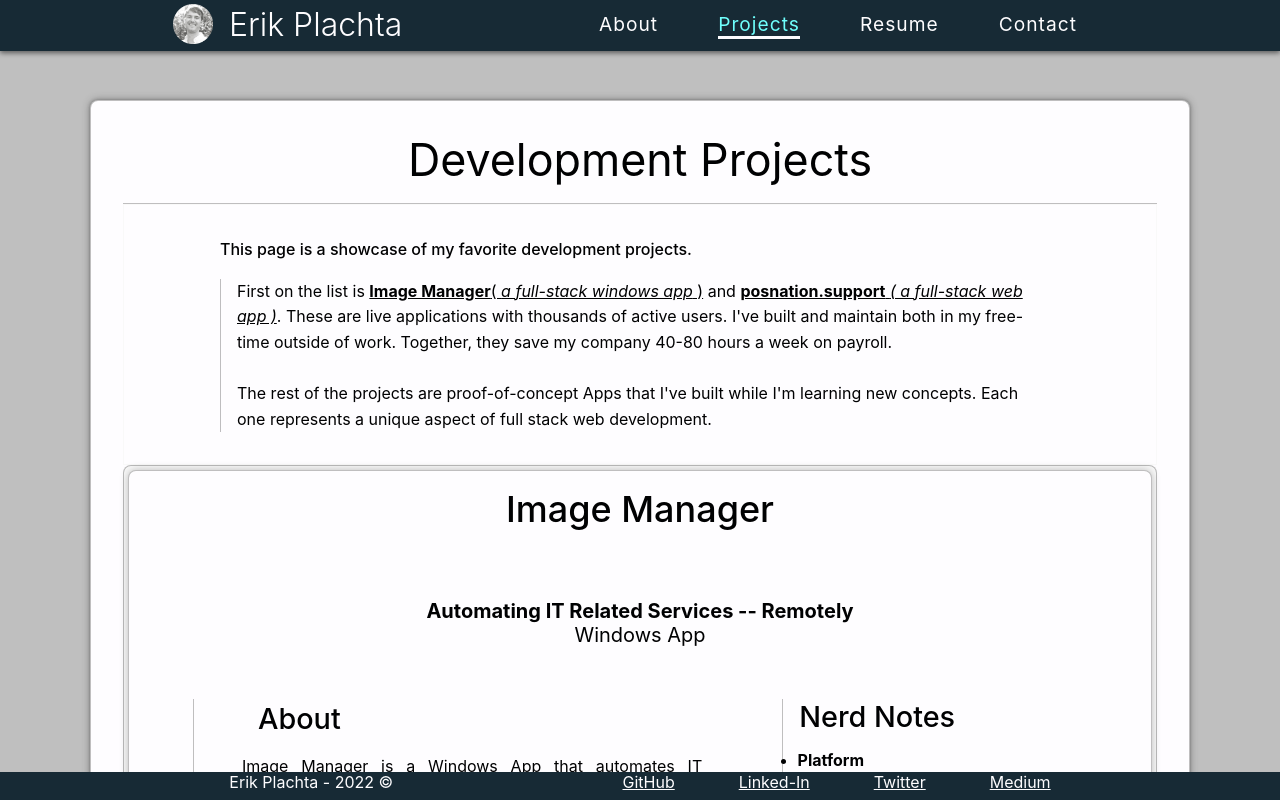
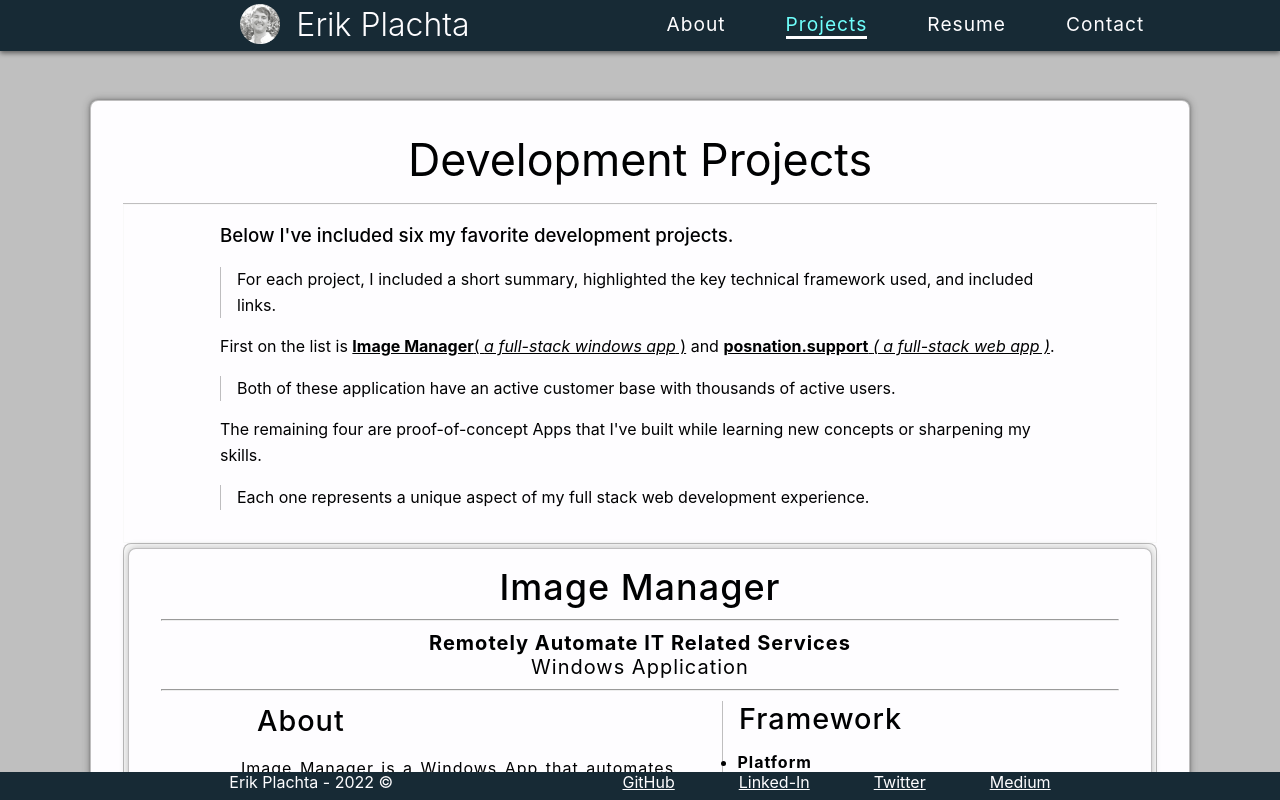
Before and after one commit to ErikPlachta/ErikPlachta, a React (Create React App) app: page / in a window 1280 px wide. Both pictures are taken after a click on the element "Projects". Shown: the top 800 px of the page. Built offline with nearby package versions, Linux system fonts and the light colour scheme; no server answers.

Commit message:
Massive cleanup on styling and content on Projects

```diff
--- a/src/assets/css/styles.css
+++ b/src/assets/css/styles.css
@@ -219,7 +219,7 @@ nav {
     flex-direction: row;
     justify-content: space-between;
     padding: 0 1rem;
-    margin: auto;
+    margin: auto 0;
     font-size: 1.2rem;
     letter-spacing: 1px;
     transition: ease-in-out 200ms;
@@ -377,7 +377,8 @@ section {
     box-shadow: var(--bs_even_a01_hvy);
     background-color: var(--section_bg);
     transition: ease-in-out 200ms;
-    text-align: justify;
+    text-align: left;
+    letter-spacing: 1px;
     display: flex;
     flex-direction: row;
     flex-wrap: wrap;
@@ -389,11 +390,11 @@ section {
 }
 
 .projects-title {
-    /* flex: 100%; */
+
     text-align: center;
     font-size: var(--fs_h3);
     font-weight: var(--fw_h3);
-    margin-bottom: 2rem;
+    margin: 1rem 0 0;
 }
 
 .projects-summary span p,
@@ -403,14 +404,15 @@ section {
     text-align: center;
     width: 100%;
     font-size: 1.25rem;
+    margin: .5rem 0;
 }
 
 .projects-project div {
     margin: auto 0;
-    padding: 1rem;
-    flex: 50%;
+    padding: 0 1rem;
+    flex: 40%;
     width: 100%;
-    justify-content: center;
+    /* justify-content: center; */
 }
 
 .projects-project div.projects-head{
@@ -422,8 +424,10 @@ section {
     height: inherit;
     line-height: 1.4;
     /* font-size: 1.2rem; */
-    flex: 50%;
-    margin: 0 1rem;
+    flex: 40%;
+    margin: 0;
+    text-align: justify;
+    border-right: var(--b_04);
 }
 
 .projects-project div.nerd-notes {
@@ -431,7 +435,13 @@ section {
     float: right;
     padding: 0;
     height: inherit;
-    margin: 0 1rem;
+    margin: 0;
+}
+
+/* Remove border inherited by indent */
+div.project-about,
+div.nerd-notes {
+    border-left: none;
 
 }
 /* h4.project-h4{
--- a/src/components/main/projects/index.js
+++ b/src/components/main/projects/index.js
@@ -14,9 +14,11 @@ export default function Projects({ uuidv4 }) {
       summary:
         <span>
           <p>
-            <b>Automating IT Related Services -- Remotely</b>
+            <hr />
+            <b>Remotely Automate IT Related Services</b>
             <br />
-            Windows App
+            Windows Application
+            <hr />
           </p>
         </span>
       ,
@@ -30,11 +32,11 @@ export default function Projects({ uuidv4 }) {
             <br /><br />
             This project initially started out as me wanting to learn Python and
             strengthen my development skills.
-
+            <br /><br />
             Several years after it's release, it's become an integral tool
             used by <a href="https://www.posnation.com/" target="_blank"
             rel="noreferrer">POS Nation</a>. With an active user base of over
-            6,000 clients, it automates 40+ hours of IT related services every
+            3,600 clients, it automates 40+ hours of IT related services every
             week.
           </p>
         </span>
@@ -93,9 +95,11 @@ export default function Projects({ uuidv4 }) {
       summary:
         <span>
           <p>
+            <hr />
             <b>A Technical Support Engineer Resource</b>
             <br />
-            Web and Progress Web App
+            PWA
+            <hr />
           </p>
         </span>
       ,
@@ -160,10 +164,9 @@ export default function Projects({ uuidv4 }) {
       media_description:
         <span>
             <p>
-            See the giphy below where the AWS Bucket is being queried to provide
-            dynamic resources based on the users needs. You can also check-it out
-            live here, at <a href="https://posnation.support" target="_blank"
-            rel="noreferrer">https://posnation.support</a>.
+            See the gif below where an API call to AWS S# Bucket is returning
+            dynamic results. Check-it out live here, at <a href="https://posnation.support"
+            target="_blank" rel="noreferrer">https://posnation.support</a>.
           </p>
         </span>
       ,
@@ -176,9 +179,11 @@ export default function Projects({ uuidv4 }) {
       summary:
         <span>
           <p>
+            <hr />
             <b>Schedule Management</b>
             <br />
             Fullstack MERN SPA
+            <hr />
           </p>
         </span>
       ,
@@ -246,9 +251,11 @@ export default function Projects({ uuidv4 }) {
       summary:
         <span>
           <p>
+            <hr />
             <b>A ReSTful API Gateway</b>
             <br />
             Node/Express Server to MongoDB
+            <hr />
           </p>
         </span>
       ,
@@ -319,21 +326,23 @@ export default function Projects({ uuidv4 }) {
     },
     //-- My Budget Concept App
     {
-      title:
-        <span>
-          <p>
-            My Budget Concept App
-            <br />
-            <br />
-          </p>
-        </span>
+      title: "A Budget Concept App"
+        // <span>
+        //   <p>
+        //     My Budget Concept App
+        //     <br />
+        //     <br />
+        //   </p>
+        // </span>
       ,
       summary:
         <span>
           <p>
+            <hr />
             <b>A PWA with a Custom RESTful API</b>
             <br />
             Service Workers and Node/Express Server to MongoDB
+            <hr />
           </p>
         </span>
       ,
@@ -409,9 +418,11 @@ export default function Projects({ uuidv4 }) {
       title: "A Daily Scheduler",
       summary:
         <span>
+            <hr />
             <b>Web API Local Storage</b>
             <br />
-            Hosted on GitHub Pages
+            Web App - Hosted on GitHub Pages
+            <hr />
           <p>
           </p>
         </span>
@@ -477,9 +488,11 @@ export default function Projects({ uuidv4 }) {
       summary:
         <span>
           <p>
+            <hr />
             <b>Node/Express Web App with JSON Database</b>
             <br />
-            Hosted on Heroku
+            Web App - Hosted on Heroku
+            <hr />
           </p>
         </span>
       ,
@@ -548,21 +561,29 @@ export default function Projects({ uuidv4 }) {
 
       <section className="article-content-container">
         <section className="article-content">
-          <p className="article-content-title">
-            This page is a showcase of my favorite development projects.
+          <h3 className="article-content-title">
+            Below I've included six my favorite development projects.
+          </h3>
+          <p className="article-content-indent">
+            For each project, I included a short summary, highlighted the
+            key technical framework used, and included links.
+          </p>
+          <p>
+            First on the list is <a href='#image-manager'><b>Image Manager</b>
+            ( <em>a full-stack windows app</em> )</a> and  <a href="#posnation-support">
+            <b>posnation.support</b> <em>( a full-stack web app )</em></a>.
           </p>
           <p className="article-content-indent">
-            First on the list is <a href='#image-manager'><b>Image Manager</b>
-            ( <em>a full-stack windows app</em> )</a> and  <a href="#posnation-support">
-            <b>posnation.support</b> <em>( a full-stack web app )</em></a>. These are live
-            applications with thousands of active users. I've built and maintain
-            both in my free-time outside of work. Together, they save my company
-            40-80 hours a week on payroll.
-          <br />
-          <br />
-            The rest of the projects are proof-of-concept Apps that I've built
-            while I'm learning new concepts. Each one represents a unique aspect
-            of full stack web development.
+            Both of these application have an active customer base with thousands
+            of active users.
+          </p>
+          <p>
+            The remaining four are proof-of-concept Apps that I've built
+            while learning new concepts or sharpening my skills.
+          </p>
+          <p className="article-content-indent">
+            Each one represents a unique aspect of my full stack web development
+            experience.
           </p>
         </section>
       </section>
@@ -588,7 +609,7 @@ export default function Projects({ uuidv4 }) {
             </div>
             {/* Nerd Notes */}
             <div className='nerd-notes article-content-indent-list'>
-            <h4 className='project-h4'>Nerd Notes</h4>
+            <h4 className='project-h4'>Framework</h4>
               {project.nerd_notes}
             </div>
 
--- a/src/components/main/resume/index.js
+++ b/src/components/main/resume/index.js
@@ -110,9 +110,9 @@ export default function Resume({ uuid }) {
             <p className="article-content">
               with over fifteen years of professional experience. My expertise is
               in customer service, software & hardware support, software training,
-              leadership, managed service, documentation, knowledge building,
-              project management, small/medium size business strategy,
-              IT/networking, and a wide range of IT related services.
+              leadership, managed services, help desk strategy, documentation,
+              knowledge building, project management, small/medium size business
+              strategy, IT/networking, and a wide range of IT related services.
             </p>
 
             <hr />
```
